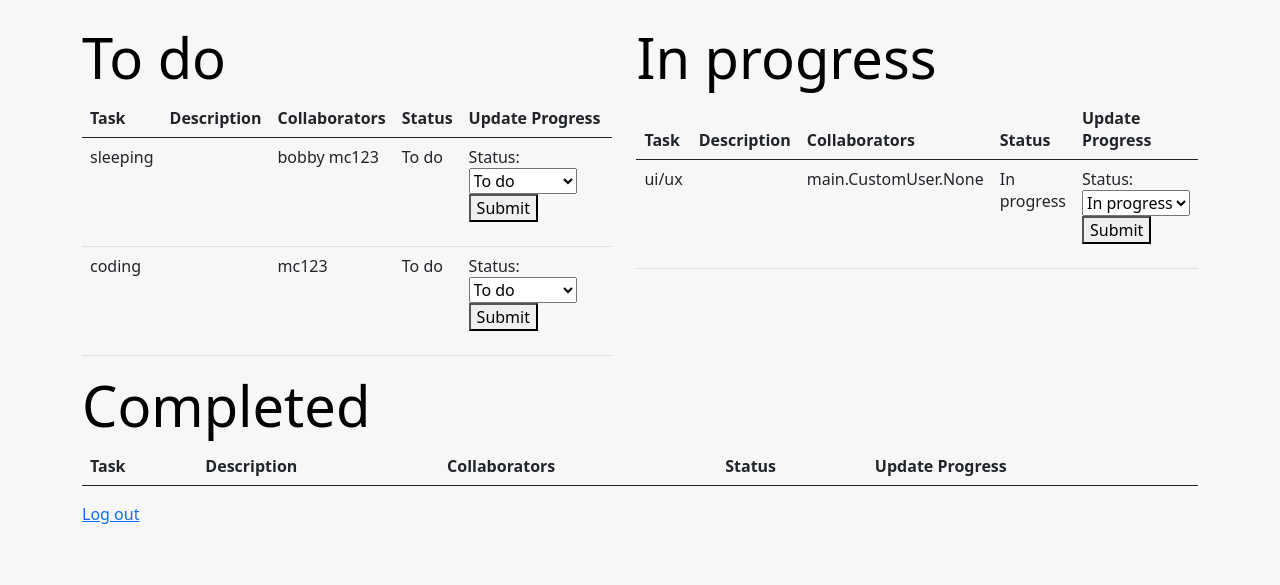
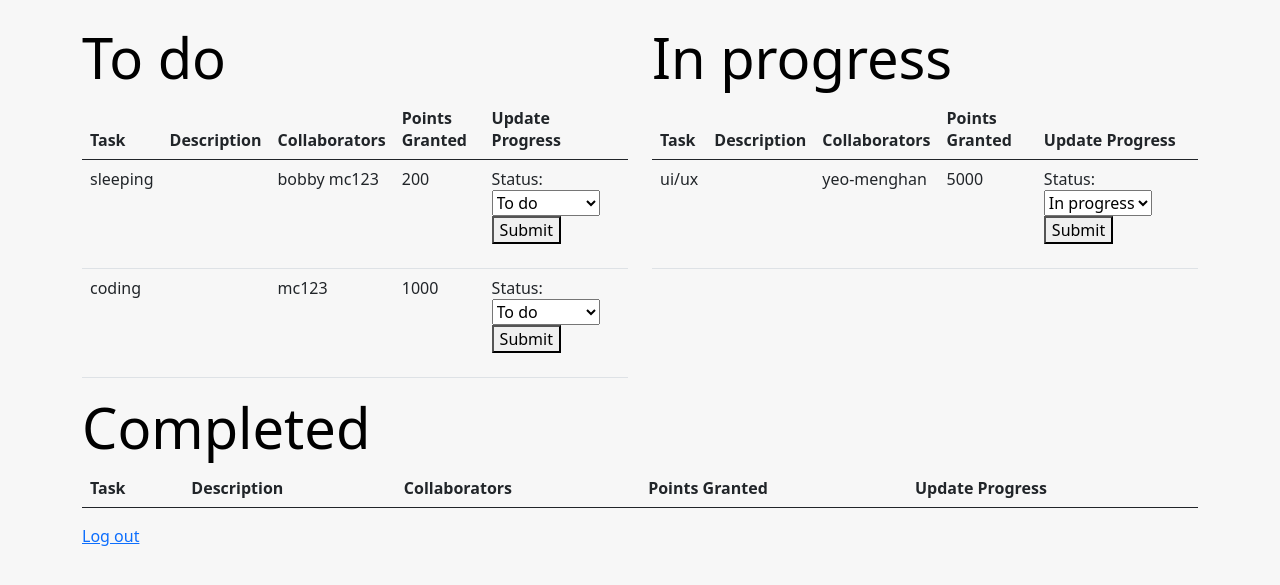
Before and after one commit to mcmc101001/codesprint_psa, a Django app: page /main/tasks in a window 1280 px wide. Shown: the part 56-641 px from the top of the page. Run offline with Django 4.2, Linux system fonts and the light colour scheme; a user stored in the database is signed in; data comes from the database, SQL or seed files in the repository; both versions use the stored data as it was after the commit; lists and menus that the app fills with data are empty.

Commit message:
Updated tasks

```diff
--- a/main/admin.py
+++ b/main/admin.py
@@ -1,6 +1,6 @@
 from django.contrib import admin
 
-from . models import CustomUser, Task, Reward, Follow, Request
+from . models import CustomUser, Task, Reward, Follow, Request, Cart
 
 # Register your models here.
 
@@ -9,3 +9,4 @@ admin.site.register(Follow)
 admin.site.register(Task)
 admin.site.register(Reward)
 admin.site.register(Request)
+admin.site.register(Cart)
--- a/main/models.py
+++ b/main/models.py
@@ -56,3 +56,7 @@ class Reward(models.Model):
 
     def __str__(self):
         return self.name
+
+class Cart(models.Model):
+    user = models.OneToOneField(CustomUser, related_name="customer", on_delete=models.CASCADE)
+    reward = models.ManyToManyField(Reward, blank=True, related_name='rewards')
--- a/main/templates/main/marketplace.html
+++ b/main/templates/main/marketplace.html
@@ -21,9 +21,9 @@
               <td>{{ listing.quantity }}</td>
               <td>{{ listing.cost }}</td>
               <td>
-                <form action="{% url 'main:redeem_reward' %}" method="post">
+                <form action="{% url 'main:add_to_cart' %}" method="post">
                   {% csrf_token %}
-                  <button value='{{ listing.id }}' name='listing_id' type='submit'>Submit</button>
+                  <button value='{{ listing.id }}' name='listing_id' type='submit'>Redeem</button>
                 </form>
               </td>
             </tr>
--- a/main/templates/main/tasks.html
+++ b/main/templates/main/tasks.html
@@ -11,7 +11,7 @@
               <th scope="col">Task</th>
               <th scope="col">Description</th>
               <th scope="col">Collaborators</th>
-              <th scope="col">Status</th>
+              <th scope="col">Points Granted</th>
               <th scope="col">Update Progress</th>
             </tr>
           </thead>
@@ -21,7 +21,7 @@
               <td scope="row">{{ task.name }}</th>
               <td>{{ task.description }}</td>
               <td>{% for user in task.users.all %} {{user.user.username}} {% endfor %}</td>
-              <td>{{ task.status }}</td>
+              <td>{{ task.points_granted }}</td>
               <td>
                 <form action="{% url 'main:edit_task' %}" method="post">
                   {% csrf_token %}
@@ -47,7 +47,7 @@
               <th scope="col">Task</th>
               <th scope="col">Description</th>
               <th scope="col">Collaborators</th>
-              <th scope="col">Status</th>
+              <th scope="col">Points Granted</th>
               <th scope="col">Update Progress</th>
             </tr>
           </thead>
@@ -56,8 +56,8 @@
             <tr>
               <td scope="row">{{ task.name }}</th>
               <td>{{ task.description }}</td>
-              <td>{{ task.users }}</td>
-              <td>{{ task.status }}</td>
+              <td>{% for user in task.users.all %} {{user.user.username}} {% endfor %}</td>
+              <td>{{ task.points_granted }}</td>
               <td>
                 <form action="{% url 'main:edit_task' %}" method="post">
                   {% csrf_token %}
@@ -82,7 +82,7 @@
             <th scope="col">Task</th>
             <th scope="col">Description</th>
             <th scope="col">Collaborators</th>
-            <th scope="col">Status</th>
+            <th scope="col">Points Granted</th>
             <th scope="col">Update Progress</th>
           </tr>
         </thead>
@@ -92,7 +92,7 @@
             <td scope="row">{{ task.name }}</th>
             <td>{{ task.description }}</td>
             <td>{{ task.users }}</td>
-            <td>{{ task.status }}</td>
+            <td>{{ task.points_granted }}</td>
               <td>
                 <form action="{% url 'main:edit_task' %}" method="post">
                   {% csrf_token %}
--- a/main/urls.py
+++ b/main/urls.py
@@ -23,5 +23,7 @@ urlpatterns = [
     path('edit_task', views.edit_task, name="edit_task"),
     #tasks
     path('marketplace', views.marketplace, name="marketplace"),
-    path('redeem_reward', views.redeem_reward, name="redeem_reward"),
+    path('add_to_cart', views.add_to_cart, name="add_to_cart"),
+    path('view_cart', views.view_cart, name="view_cart"),
+    path('checkout', views.checkout, name="checkout"),
 ]
--- a/main/views.py
+++ b/main/views.py
@@ -2,10 +2,11 @@ import re
 from django.shortcuts import render
 from django.http import HttpResponseRedirect
 from django.urls import reverse
+from django.db.models import Value
 from django.contrib.auth import authenticate, login, logout
 from django.contrib.auth.decorators import login_required
 
-from .models import CustomUser, Request, Task, Reward, User, Follow
+from .models import CustomUser, Request, Task, Reward, User, Follow, Cart
 
 from datetime import datetime
 
@@ -124,11 +125,32 @@ def update_profile(request):
 # Listings page
 @login_required(login_url='/main/login')
 def marketplace(request):
+    redeemed = Reward.objects.filter(quantity = 0)
     return render(request, 'main/marketplace.html', {
         "listings": Reward.objects.all(),
+        "redeemed": redeemed
     })
 
-def redeem_reward(request):
+def add_to_cart(request):
+    if request.method == "POST":
+        reward = Reward.objects.get(pk=request.POST["listing_id"])
+        current_user = CustomUser.objects.get(user=request.user)
+        if current_user.points < reward.cost:
+            return render(request, 'main/marketplace.html', {
+                "message": "Insufficient points"
+            })
+        elif reward.quantity <= 0:
+            return render(request, 'main/marketplace.html', {
+                "message": "Sold out :("
+            })
+        else:
+            pass
+
+
+def view_cart(request):
+    pass
+
+def checkout(request):
     pass
 
 #### TASK MODULE ####
```
Also changed, not shown: db.sqlite3, main/migrations/0005_cart.py (added), main/migrations/0006_alter_cart_user.py (added).
